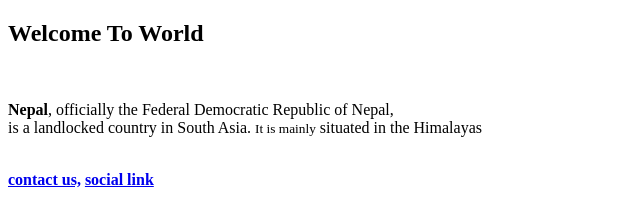
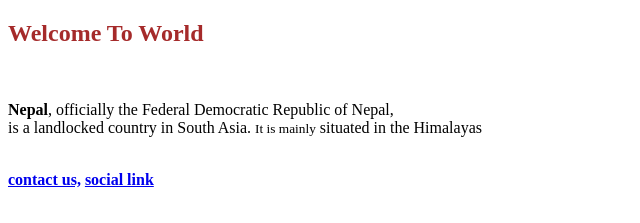
Before and after one commit to Bhugol123/Bhuwam, a plain HTML site: page index.html in a window 1280 px wide. Shown: the top 223 px of the page, without its empty margins (0-640 px from the left). Drawn offline with Linux system fonts and the light colour scheme.

Commit message:
add new file

```diff
--- a/index.html
+++ b/index.html
@@ -4,6 +4,14 @@
     <meta charset="UTF-8">
     <meta name="viewport" content="width=device-width, initial-scale=1.0">
     <title>Document</title>
+<style>
+    h2{
+        color: brown;
+    }
+</style>
+
+
+
 </head>
 <body>
     <h2> <strong>Welcome To World</strong></h2>
```
Also changed, not shown: assests/styal.css (added).
